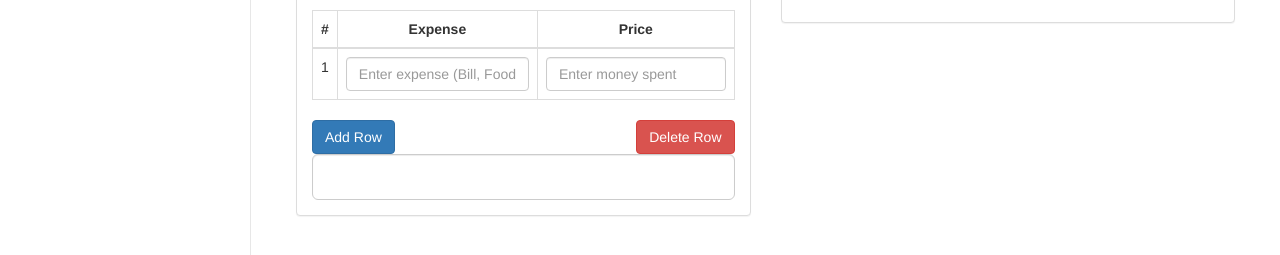
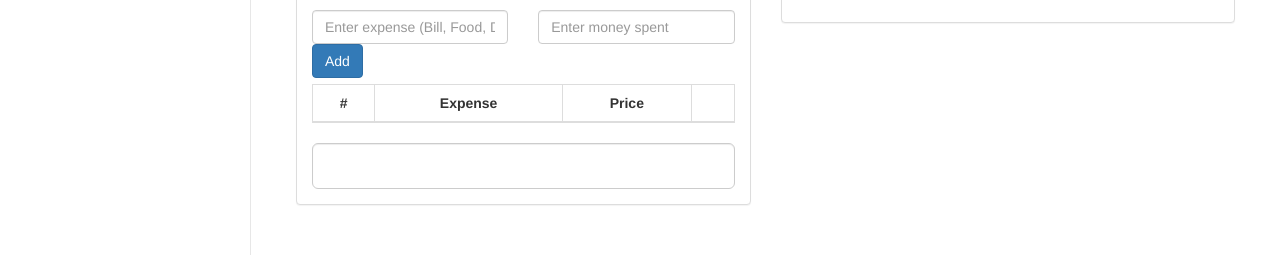
Before and after one commit to SalocinDotTEN/virtual-hackathon-2016, a website with bundled scripts: page start.html in a window 1280 px wide. Shown: the part 517-772 px from the top of the page. Built offline with nearby package versions, Linux system fonts and the light colour scheme.

Commit message:
Finally getting pricing list correct

```diff
--- a/start.html
+++ b/start.html
@@ -317,29 +317,34 @@
                                     <i class="fa fa-dollar fa-fw"></i> Monthly Expenditures
                                 </div>
                                 <div class="panel-body">
+                                <div class="row">
+                                    <div class="col-md-6 col-sm-12">
+                                        <input type="text" class="form-control" ng-model="expenseItem" placeholder="Enter expense (Bill, Food, Drink, etc)" required="" />
+                                    </div>
+                                    <div class="col-md-6 col-sm-12">
+                                        <input type="number" class="form-control" ng-model="expenseCash" placeholder="Enter money spent" min="0" />
+                                    </div>
+                                </div>
+                                <a id="add_row" class="btn btn-primary pull-left" ng-click="addRow()">Add</a>
+                                <br/><br/>
                                     <table class="table table-bordered table-hover" id="tab_logic">
                                         <thead>
                                             <tr>
                                                 <th class="text-center">#</th>
                                                 <th class="text-center">Expense</th>
                                                 <th class="text-center">Price</th>
+                                                <th></th>
                                             </tr>
                                         </thead>
                                         <tbody>
                                             <tr ng-repeat="expenseRow in expenses track by $index">
                                                 <td>{{$index+1}}</td>
-                                                <td>
-                                                    <input type="text" id="expense{{$index+1}}" name="expense{{$index+1}}" ng-model="expenseRow.item" placeholder="Enter expense (Bill, Food, Drink, etc)" class="form-control"/>
-                                                </td>
-                                                <td>
-                                                    <input type="text" id="cashSpent{{$index+1}}" name="cashSpent{{$index+1}}" ng-model="expenseRow.cashSpent" placeholder="Enter money spent" class="cashSpent form-control"/>
-                                                </td>
+                                                <td>{{expenseRow.item}}</td>
+                                                <td>{{expenseRow.cashSpent}}</td>
+                                                <td><a class="pull-right btn btn-danger" ng-click="delRow($index)">Delete</a></td>
                                             </tr>
-                                            <!-- <tr id='addr1'></tr> -->
                                         </tbody>
                                     </table>
-                                    <a id="add_row" class="btn btn-primary pull-left" ng-click="addRow()">Add Row</a>
-                                    <a id='delete_row' class="pull-right btn btn-danger" ng-click="delRow()">Delete Row</a>
                                     <input type="number" id="monthlyExpend" class="form-control input-lg" ng-model="monthlyExpend" min="0" />
                                 </div>
                             </div>
```
Also changed, not shown: dist/js/engine1.js.
